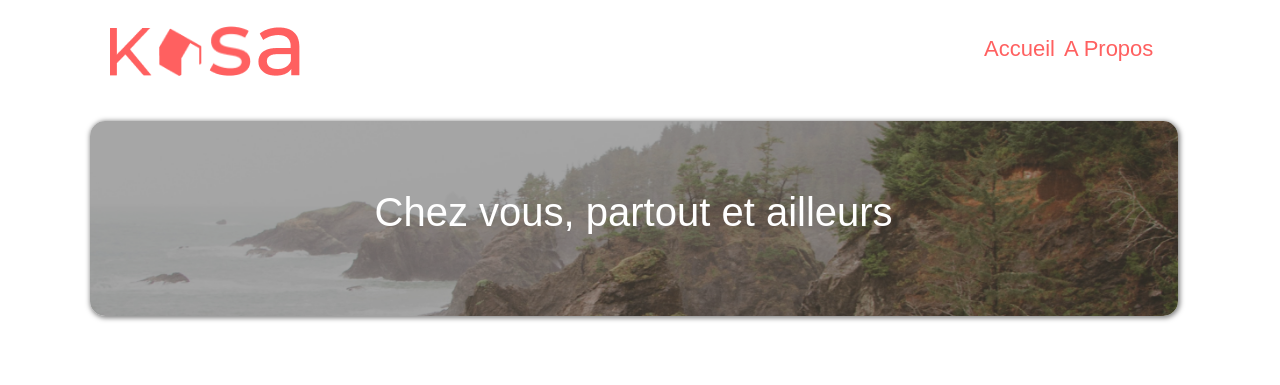
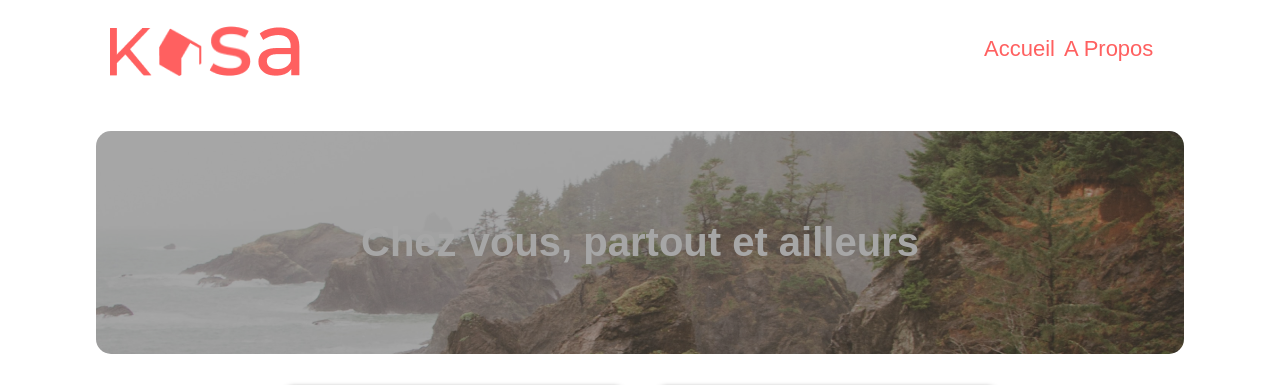
Before and after one commit to Fayad-Idriss/Projet-7, a React (Create React App) app: page / in a window 1280 px wide. Shown: the top 385 px of the page. Built offline with nearby package versions, Linux system fonts and the light colour scheme; grey boxes are pictures that could not be loaded.

Commit message:
correctif CSS

```diff
--- a/src/components/ImageP.jsx
+++ b/src/components/ImageP.jsx
@@ -4,9 +4,8 @@ import Background from '../assets/Background.png'
 function ImageP(){
     return(
         <div className="img">
-            <div className='test'>
-               <img src={Background} alt='La maison jungle' className='lmj-image' />
-               <p className='text'>Chez vous, partout et ailleurs</p>
+            <div className='img-banner'>
+               <h1 className='text'>Chez vous, partout et ailleurs</h1>
             </div>
 
         </div>
--- a/src/styles/ImageP.css
+++ b/src/styles/ImageP.css
@@ -1,13 +1,16 @@
-.img{
-
+.img-banner{
+    background-image: url("../assets/Background.png");
+    background-position: center;
+    background-size: cover;
     width: 85%;
     height: 223px;
-    margin-left: 7%;
+    margin: auto;
     border-radius: 15px;
     margin-top: 2%;
     display: flex;
     align-items: center;
     justify-content: center;
+    filter: brightness(65%);
 
 
 }
@@ -23,7 +26,6 @@
 
 .text{
     position: relative;
-    bottom: 130px;
     text-align: center;
     align-items: center;
     color: white;
--- a/src/styles/List.css
+++ b/src/styles/List.css
@@ -9,7 +9,7 @@
 	justify-content: center;
 	width: 85.2%;
 	flex-wrap: wrap;
-	margin-left: 7%;
+	margin: auto;
 	margin-top: 1%;
 	border-radius: 15px;
 	background-color:#dfdfdf ;
@@ -69,6 +69,6 @@ img{
 
 @media screen and (max-width: 1500px){
     .list{
-		margin-left: 7%;
+		margin: auto;
 	}
 }
```
